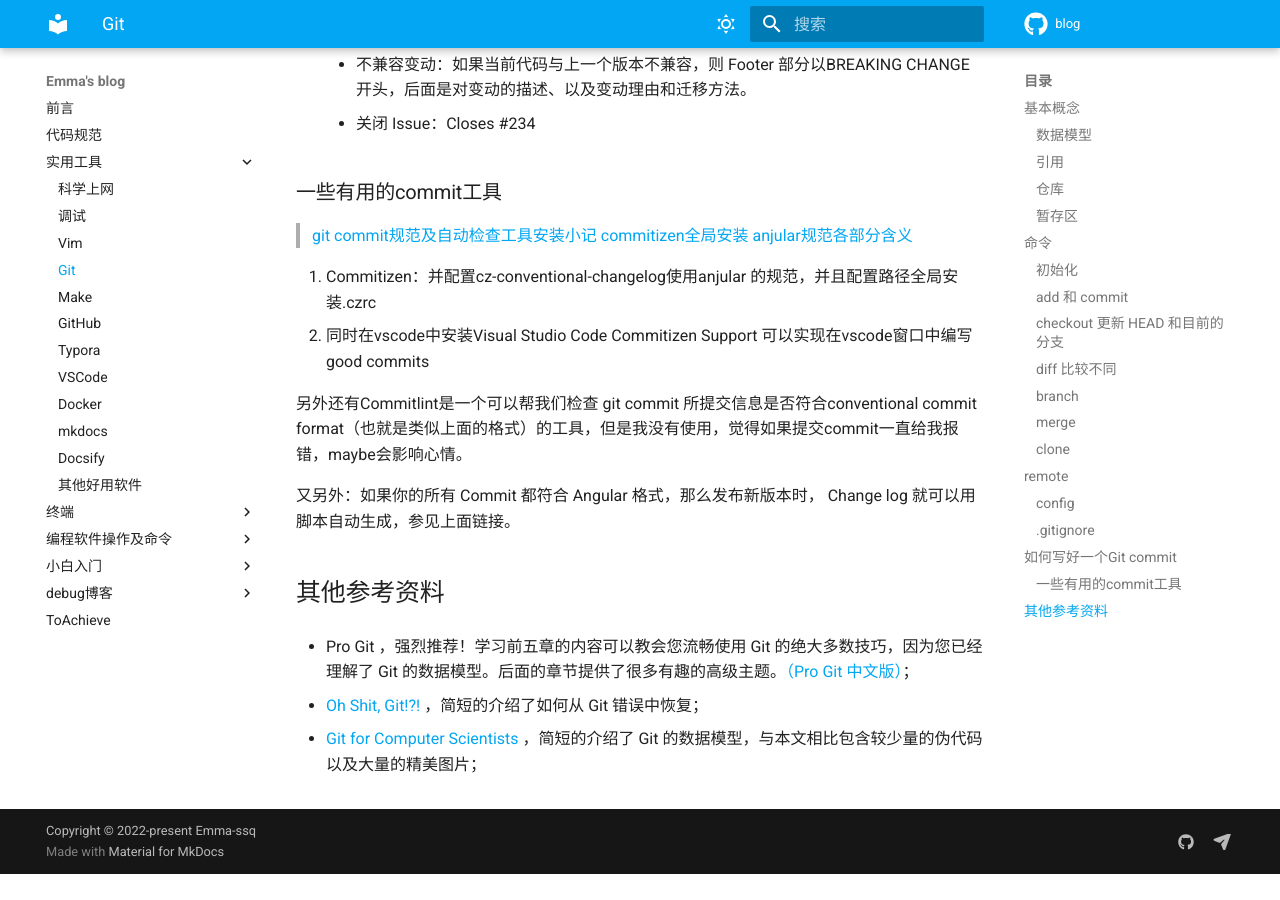
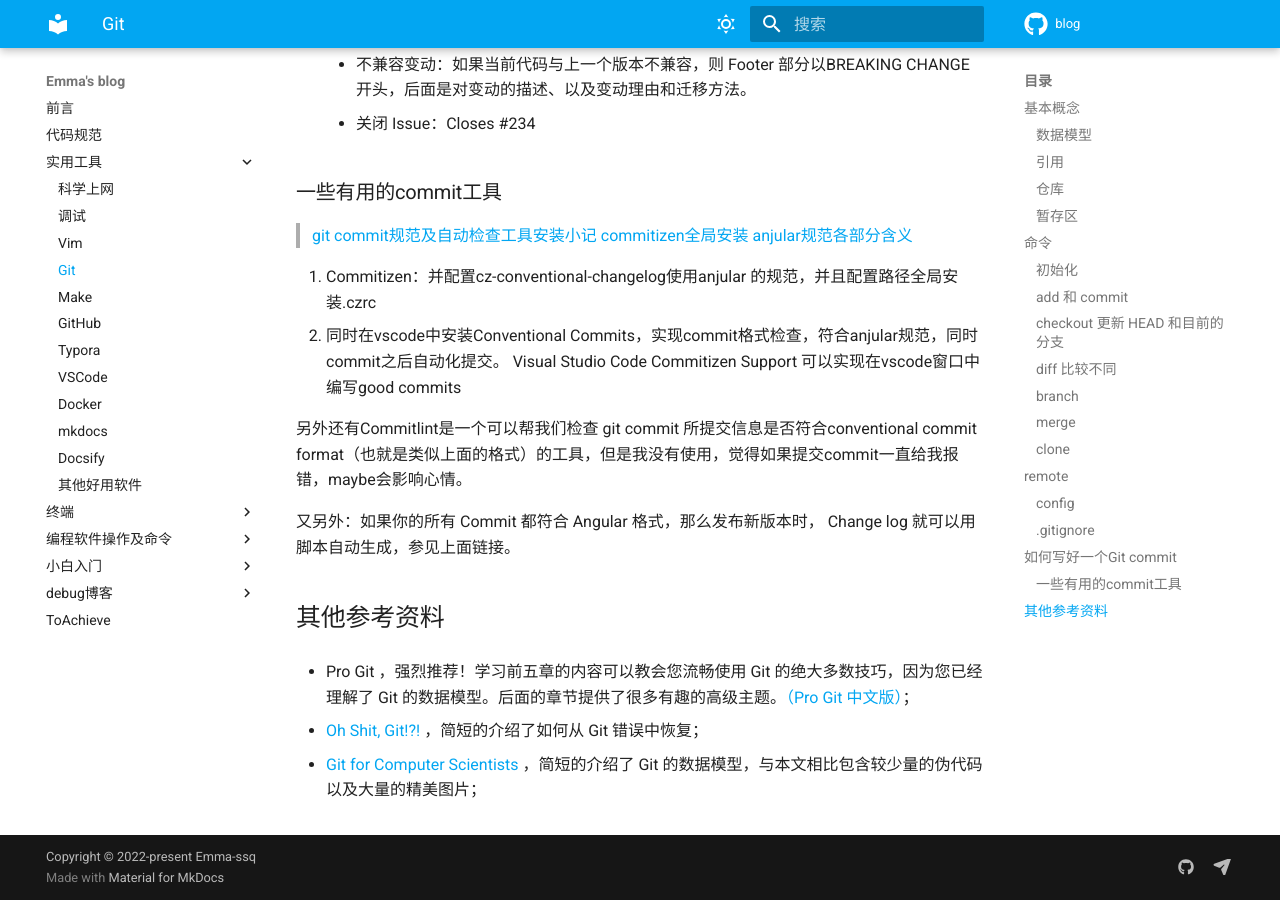
Before and after one commit to Emma-ssq/blog, an MkDocs documentation site: the page built from docs/tools/Git.md, in a window 1280 px wide and 900 px high, scrolled down 4746 px. Built offline with MkDocs 1.6.1 and Material for MkDocs 9.7.7, drawn with Linux system fonts in a browser that asks for light colours; comment, search, counter and statistics services are not loaded; before the commit the page ends 5620 px from its top, so only the background shows below that.

Commit message:
docs: :zap: 使用VScode 中Conventinal commits插件
行1 |行2

```diff
--- a/docs/tools/Git.md
+++ b/docs/tools/Git.md
@@ -165,7 +165,8 @@
 > [anjular规范各部分含义](https://www.ruanyifeng.com/blog/2016/01/commit_message_change_log.html)
 
 1. Commitizen：并配置cz-conventional-changelog使用anjular 的规范，并且配置路径全局安装.czrc
-2. 同时在vscode中安装Visual Studio Code Commitizen Support 可以实现在vscode窗口中编写good commits
+2. 同时在vscode中安装Conventional Commits，实现commit格式检查，符合anjular规范，同时commit之后自动化提交。
+Visual Studio Code Commitizen Support 可以实现在vscode窗口中编写good commits
 
 另外还有Commitlint是一个可以帮我们检查 git commit 所提交信息是否符合conventional commit format（也就是类似上面的格式）的工具，但是我没有使用，觉得如果提交commit一直给我报错，maybe会影响心情。
 
```
